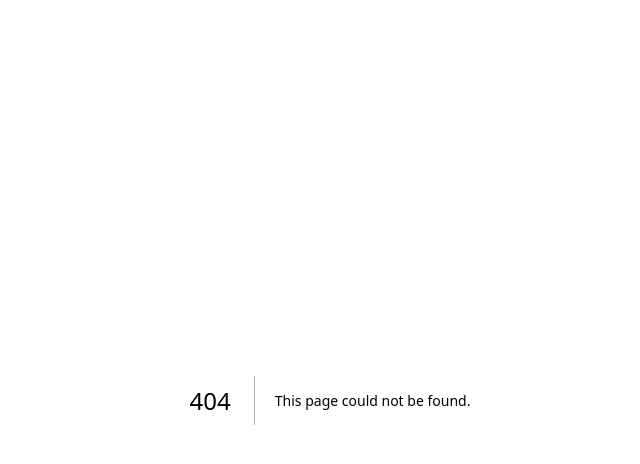
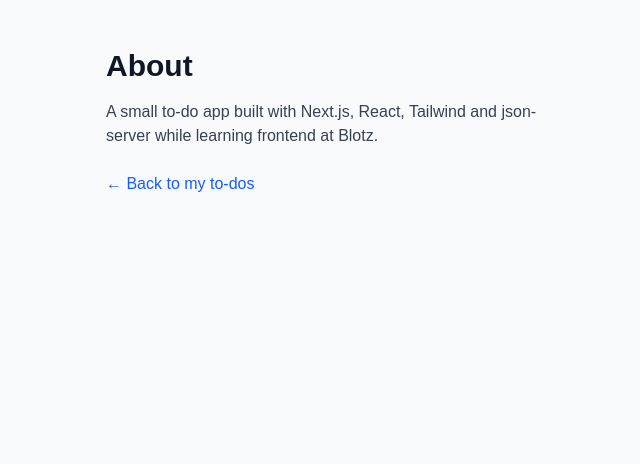
Before and after one commit to sol-wizard/blotz-todo-app-ai3-1118-1641, a Next.js app: page /about in a window 1280 px wide. Before the commit this address had no page. Shown: the top 464 px of the page, without its empty margins (310-950 px from the left). Built offline with nearby package versions, Linux system fonts and the light colour scheme.

Commit message:
Add About page and a link to it

```diff
--- /dev/null
+++ b/app/about/page.tsx
@@ -0,0 +1,18 @@
+import Link from "next/link";
+
+export default function AboutPage() {
+  return (
+    <main className="min-h-screen bg-gray-50 px-4 py-12">
+      <div className="mx-auto max-w-md">
+        <h1 className="mb-4 text-3xl font-bold text-gray-900">About</h1>
+        <p className="mb-6 text-gray-700">
+          A small to-do app built with Next.js, React, Tailwind and json-server
+          while learning frontend at Blotz.
+        </p>
+        <Link href="/" className="text-blue-600 hover:underline">
+          ← Back to my to-dos
+        </Link>
+      </div>
+    </main>
+  );
+}
--- a/app/page.tsx
+++ b/app/page.tsx
@@ -1,3 +1,4 @@
+import Link from "next/link";
 import TodoList from "@/components/TodoList";
 import { getAllTodos } from "@/lib/api";
 
@@ -7,7 +8,12 @@ export default async function Home() {
   return (
     <main className="min-h-screen bg-gray-50 px-4 py-12">
       <div className="mx-auto max-w-md">
-        <h1 className="mb-6 text-3xl font-bold text-gray-900">My To-dos</h1>
+        <div className="mb-6 flex items-center justify-between">
+          <h1 className="text-3xl font-bold text-gray-900">My To-dos</h1>
+          <Link href="/about" className="text-blue-600 hover:underline">
+            About
+          </Link>
+        </div>
         <TodoList initialTodos={todos} />
       </div>
     </main>
```
